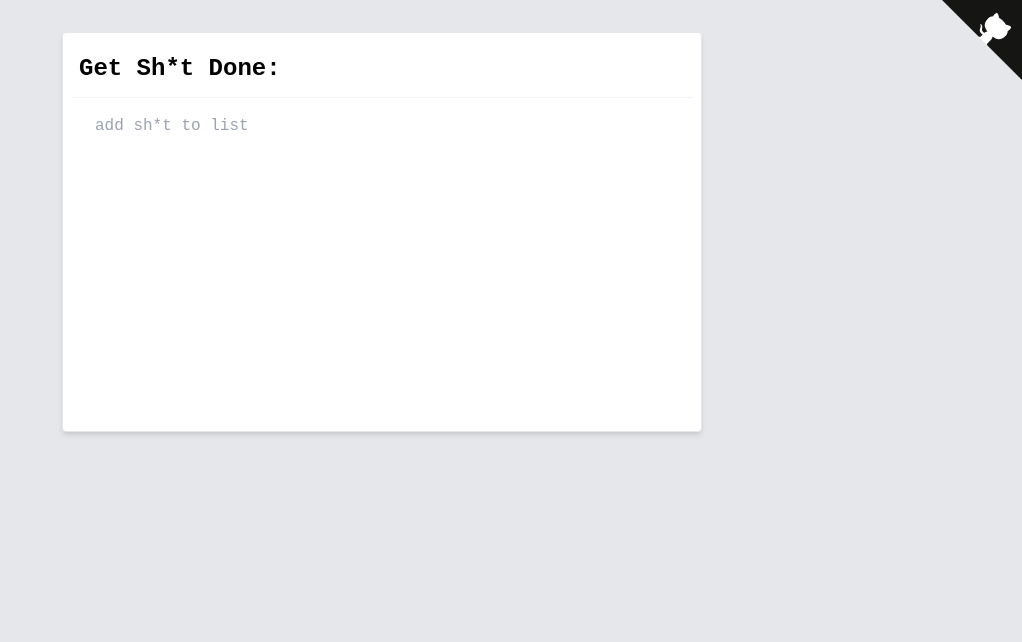
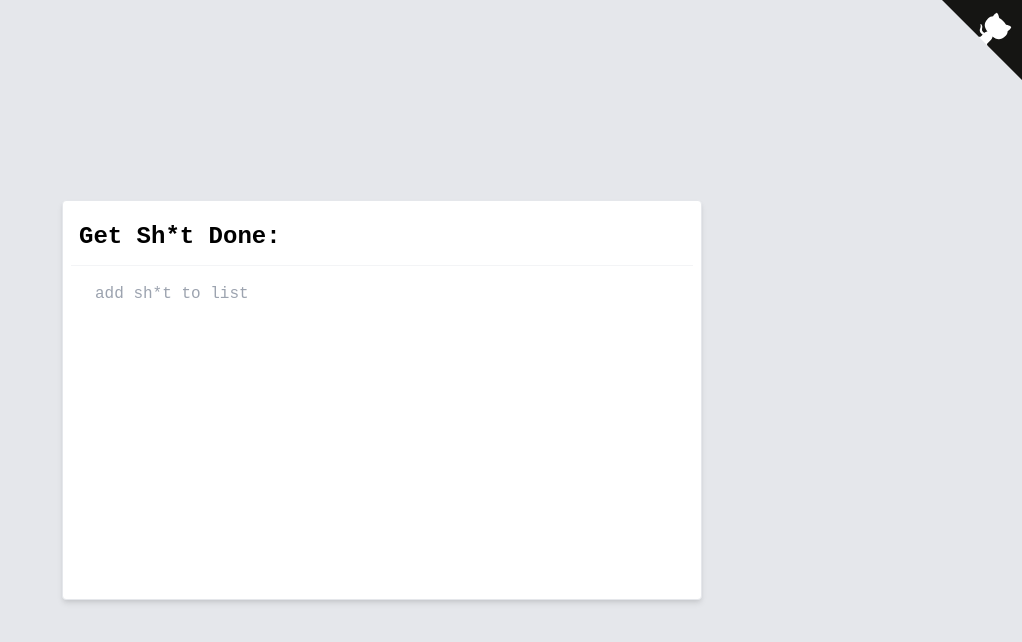
Before and after one commit to volt1c/todo-list-vuejs, a Vue app: page / in a window 1280 px wide. Shown: the top 642 px of the page, without its empty margins (258-1280 px from the left). Built offline with nearby package versions, Linux system fonts and the light colour scheme; some icons are missing.

Commit message:
fix: layout

```diff
--- a/src/App.vue
+++ b/src/App.vue
@@ -1,13 +1,11 @@
 <template>
-  <div>
+  <div class="container">
+    <h1 class="title">Get Sh*t Done:</h1>
+    <ul class="list">
+      <task-item v-for="todo in todos" :key="todo.id" v-bind:task="todo" />
+    </ul>
+    <add-task v-on:reload="reloadTasks()" />
     <github-corner href="https://github.com/volt1c/todo-list-vuejs" />
-    <div class="container">
-      <h1 class="title">Get Sh*t Done:</h1>
-      <ul class="list">
-        <task-item v-for="todo in todos" :key="todo.id" v-bind:task="todo" />
-      </ul>
-      <add-task v-on:reload="reloadTasks()" />
-    </div>
   </div>
 </template>
 
--- a/src/assets/global.css
+++ b/src/assets/global.css
@@ -2,14 +2,22 @@
 @tailwind components;
 @tailwind utilities;
 
-body,
-#app {
-  @apply bg-gray-200 min-h-full m-0;
+html {
+  height: 100%;
+}
+body {
+  min-height: 100%;
+
+  @apply bg-gray-200 min-h-full min-w-full grid place-items-center;
+  display: grid;
+  place-items: center;
+  resize: both;
+  overflow: auto;
 }
 
 /* container */
 .container {
-  @apply max-w-screen-sm border rounded bg-white p-2 shadow-md sm:m-auto sm:my-8;
+  @apply max-w-screen-sm w-full border rounded bg-white p-2 shadow-md sm:m-auto  sm:w-3/4;
   min-height: 100vh;
 }
 @media (min-width: 640px) {
```
